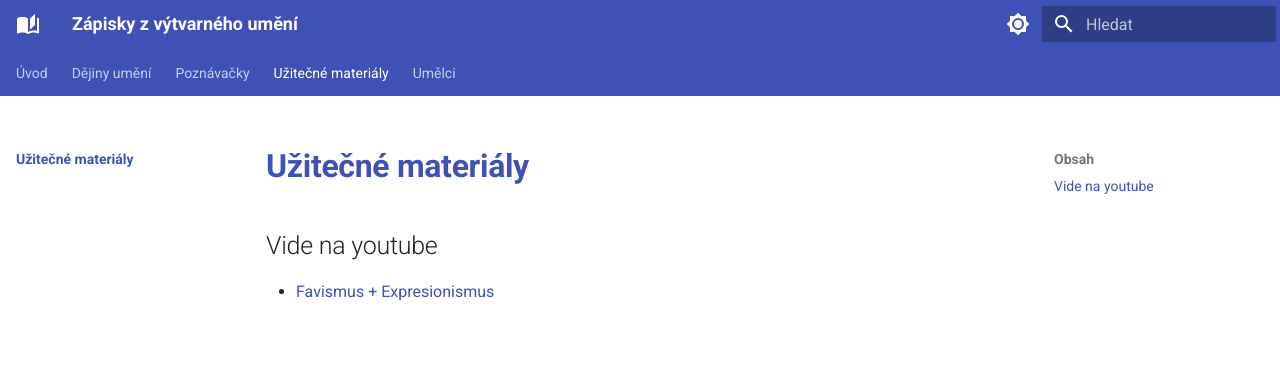
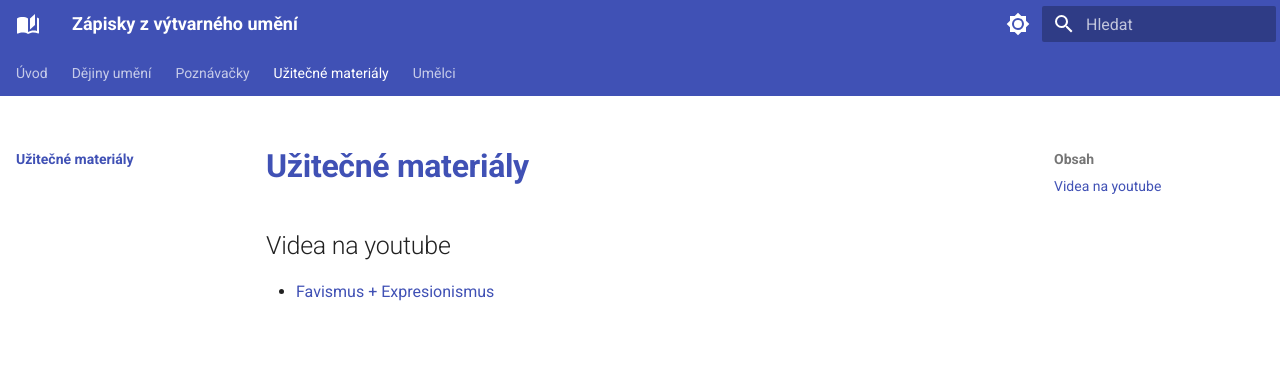
Before and after one commit to Alexuspo/Vupanska, an MkDocs documentation site: the page built from docs/materialy/index.md, in a window 1280 px wide. Shown: the top 370 px of the page. Built offline with MkDocs 1.6.1 and Material for MkDocs 9.7.7, drawn with Linux system fonts in a browser that asks for light colours.

Commit message:
chybiška

```diff
--- a/docs/materialy/index.md
+++ b/docs/materialy/index.md
@@ -1,4 +1,4 @@
 # Užitečné materiály
 
-## Vide na youtube
+## Videa na youtube
 - [Favismus + Expresionismus](https://www.youtube.com/watch?v=QqdsoHJJZ-w)
```
